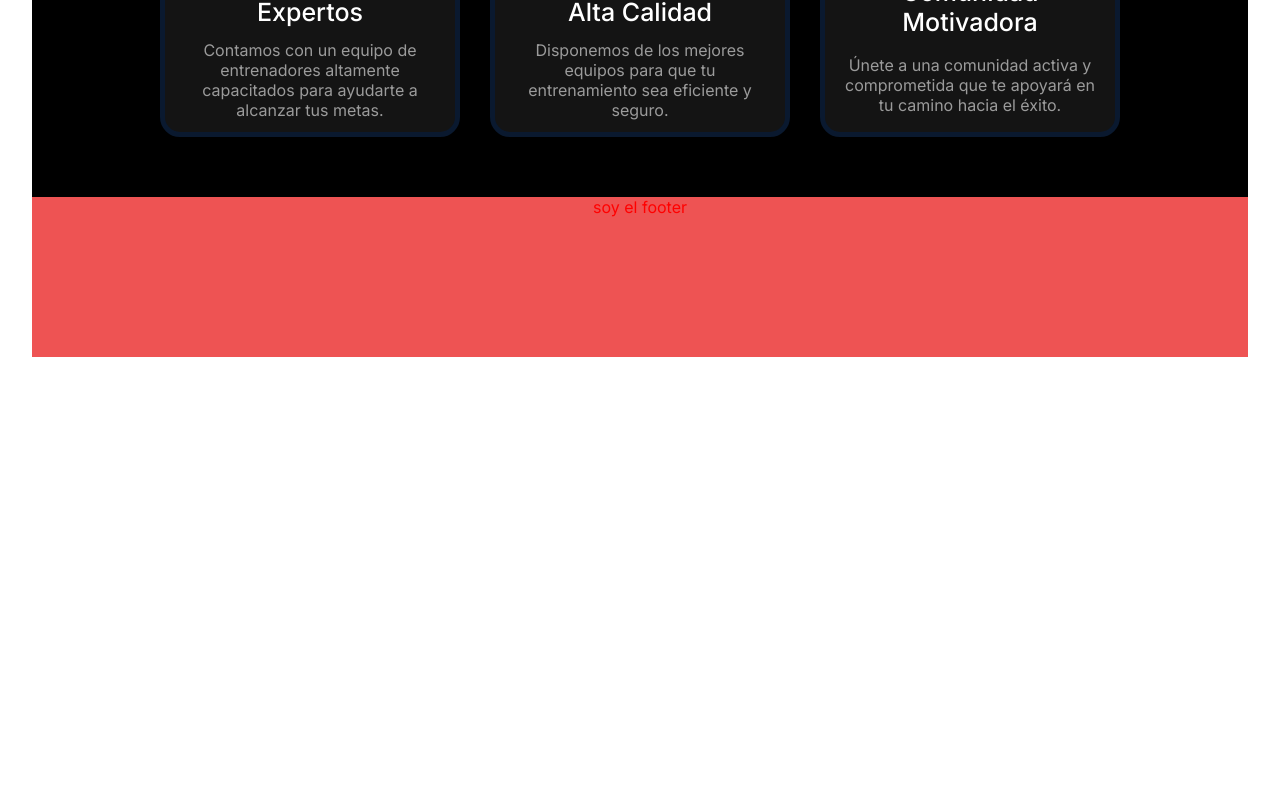
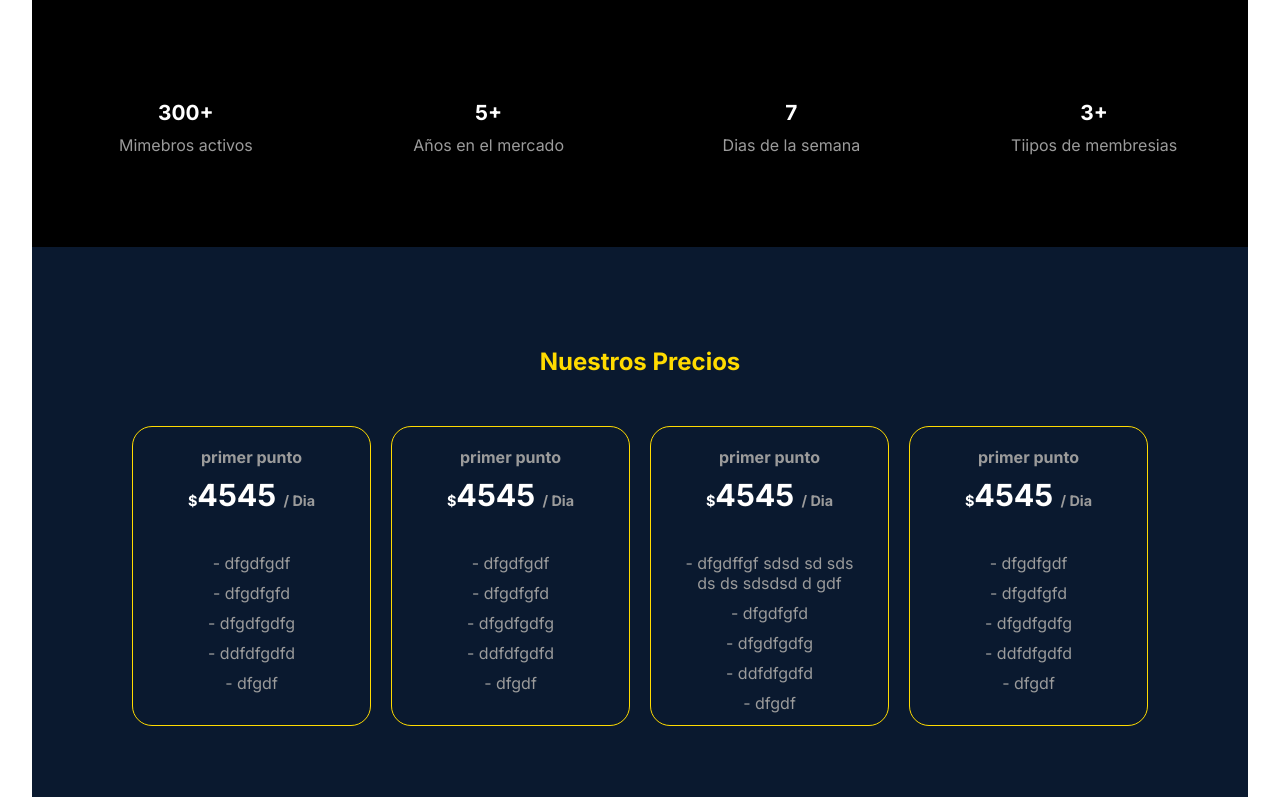
Before and after one commit to pabloocampo1/GymManager-Front-end, a React (Vite) app: page / in a window 1280 px wide. Shown: the part 2000-2797 px from the top of the page. Before the commit the page ends 2389 px from the top, so only its background shows below. Built offline with nearby package versions, Linux system fonts and the light colour scheme; a web font is replaced by a local one.

Commit message:
se creo la seccion de los presios y se agrego el logo del darkmode

```diff
--- a/src/Components/HeaderComponent/Header.jsx
+++ b/src/Components/HeaderComponent/Header.jsx
@@ -6,6 +6,8 @@ import ImageLogoPrincipal from "../../assets/images/imageVallHallaLogo.png"
 import LoginIcon from '@mui/icons-material/Login';
 import MenuIcon from '@mui/icons-material/Menu';
 import MenuMobile from '../MenuMobileComponent/MenuMobile';
+import Brightness4Icon from '@mui/icons-material/Brightness4';
+
 
 function Header() {
     const [isOpenMenu, setIsOpenMenu] = useState(false);
@@ -43,6 +45,11 @@ function Header() {
                         </li>
                         <li>
                             <Link to="/dfdf">
+                                Eventos
+                            </Link>
+                        </li>
+                        <li>
+                            <Link to="/dfdf">
                                 Contacto
                             </Link>
                         </li>
@@ -51,12 +58,16 @@ function Header() {
                 </nav>
             </div>)}
             <div className={style.header_icon_login}>
+
+                <Brightness4Icon className={style.icon_darkMode} ></Brightness4Icon>
                 <Link to="/login">
                     <button>
                         <p>Ingresar</p>
                         <LoginIcon className={style.icon_login} />
                     </button>
+
                 </Link>
+
 
                 <div className={style.inactive}>
                     <MenuIcon
--- a/src/Components/HeaderComponent/Header.module.css
+++ b/src/Components/HeaderComponent/Header.module.css
@@ -4,7 +4,6 @@
     display: flex;
     justify-content: space-between;
     background-color: rgb(0, 0, 0);
-    margin-top: 10px;
 }
 
 .header_image_logo {
@@ -56,6 +55,10 @@
     align-items: center;
     justify-content: end;
     padding-right: 100px;
+}
+.icon_darkMode{
+    color: rgb(255, 255, 255);
+    margin-right: 20px;
 }
 .header_icon_login a {
     text-decoration: none;
--- a/src/Pages/Home/Home.jsx
+++ b/src/Pages/Home/Home.jsx
@@ -2,6 +2,8 @@ import React from 'react';
 import { } from 'react-router-dom';
 import IntroduccionHome from '../SectionHomePages/IntroduccionHome/IntroduccionHome';
 import AboutUsHome from '../SectionHomePages/AboutUsHome/AboutUsHome';
+import PriceMembershipHome from '../SectionHomePages/PriceMembreshipHome/PriceMembershipHome';
+import ContactHome from '../SectionHomePages/ContactHome/ContactHome';
 
 
 function Home() {
@@ -12,7 +14,8 @@ function Home() {
         <div>
             <IntroduccionHome />
             <AboutUsHome />
-
+            <PriceMembershipHome />
+            <ContactHome />
         </div>
     );
 }
--- a/src/Pages/SectionHomePages/AboutUsHome/AboutUsHome.jsx
+++ b/src/Pages/SectionHomePages/AboutUsHome/AboutUsHome.jsx
@@ -35,6 +35,7 @@ function AboutUsHome() {
 
                 </motion.div>
             </div>
+            <WhyChooseUs />
             <div className={style.stadistics_container}>
                 <div>
                     <span>300+</span>
@@ -55,7 +56,7 @@ function AboutUsHome() {
                 <p>Tiipos de membresias</p>
                 </div>
             </div>
-            <WhyChooseUs />
+
         </div>
     );
 }
--- a/src/Pages/SectionHomePages/AboutUsHome/AboutUsHome.module.css
+++ b/src/Pages/SectionHomePages/AboutUsHome/AboutUsHome.module.css
@@ -17,13 +17,13 @@
 
 .aboutUs_section {
   width: 100%;
-  height: 70vh;
+  height: 80vh;
   padding-left: 100px;
     padding-right: 100px;
   display: flex;
   justify-content: center;
   align-items: center;
-  background-color: rgb(0, 0, 0);
+  background-color: var(--colorByBackgrounds);
 }
 
 .aboutUs_section_text {
@@ -101,7 +101,7 @@
 
 .whyChooseUs {
   width: 100%;
-  min-height: 50vh;
+  min-height: 60vh;
   background-color: rgb(0, 0, 0);
   padding: 40px 0px;
 }
@@ -110,9 +110,9 @@
 
 .title {
   font-size: 2rem;
-  padding-bottom: 50px;
-  padding-top: 50px;
-  color: white;
+  padding-bottom: 60px;
+  padding-top: 20px;
+  color: var(--primary-color);
   font-weight: bold;
   text-align: center;
 }
--- /dev/null
+++ b/src/Pages/SectionHomePages/ContactHome/ContactHome.jsx
@@ -0,0 +1,12 @@
+import React from 'react';
+import style from "./ContactHome.module.css"
+
+const ContactHome = () => {
+    return (
+        <div className={style.ContactHome_container}>
+            contacto
+        </div>
+    );
+};
+
+export default ContactHome;
--- /dev/null
+++ b/src/Pages/SectionHomePages/ContactHome/ContactHome.module.css
@@ -0,0 +1,6 @@
+.ContactHome_container{
+    width: 100%;
+    height: 100vh;
+    background-color: black;
+    text-align: center;
+}
--- /dev/null
+++ b/src/Pages/SectionHomePages/PriceMembreshipHome/PriceMembership.module.css
@@ -0,0 +1,58 @@
+.priceMembership_container{
+    width: 100%;
+    height: 100vh;
+    background-color: var(--colorByBackgrounds);
+    padding: 0px 100px ;
+}
+
+.h2_title{
+    text-align: center;
+    padding-top: 100px;
+    padding-bottom: 50px;
+    color: var(--primary-color);
+}
+
+.tipePrice_container{
+    width: 100%;
+    height: auto;
+    display: grid;
+    grid-template-columns: repeat(auto-fit, minmax(200px, 1fr));
+    gap: 20px;
+}
+ .content_container_price{
+    min-height: 300px;
+    border-radius: 20px;
+    border: 0.5px solid var(--primary-color);
+
+    display: flex;
+    flex-direction: column;
+    align-items: center;
+}
+ .content_container_price h3{
+    padding-top: 20px;
+    padding-bottom: 10px;
+    color: var(--textSecond-color);
+    font-size: 1rem;
+}
+ .content_container_price p{
+    color: white;
+    font-weight: bold;
+    font-size: 1.90rem;
+    padding-bottom: 40px;
+}
+ .content_container_price p span{
+    color: var(--textSecond-color);
+    font-size: .90rem;
+}
+
+ .content_container_price div{
+    width: 80%;
+    color: var(--textSecond-color);
+
+}
+
+.content_container_price div ul li{
+    color: var(--textSecond-color);
+    padding-bottom: 10px;
+    list-style: none;
+}
--- /dev/null
+++ b/src/Pages/SectionHomePages/PriceMembreshipHome/PriceMembershipHome.jsx
@@ -0,0 +1,89 @@
+import React from 'react';
+import style from "./PriceMembership.module.css"
+import { motion } from 'framer-motion';
+import { useInView } from "react-intersection-observer";
+
+const PriceMembershipHome = () => {
+    const { ref, inView } = useInView({ triggerOnce: true, threshold: 0.5 });
+    return (
+        <div className={style.priceMembership_container}>
+            <h2  className={style.h2_title}>
+                Nuestros Precios
+            </h2>
+            <div ref={ref}  className={style.tipePrice_container}>
+                <motion.div className={style.content_container_price}
+                    initial={{ opacity: 0, x: -90 }}
+                    animate={{ opacity: inView ? 1 : 0, x: inView ? 0 : -90 }}
+                    transition={{ duration: 1 }}
+                >
+                    <h3>primer punto</h3>
+                    <p><span style={{color:'white'}}>$</span>4545 <span>/ Dia</span></p>
+                    <div>
+                    <ul>
+                        <li>- dfgdfgdf</li>
+                        <li>- dfgdfgfd</li>
+                        <li>- dfgdfgdfg</li>
+                        <li>- ddfdfgdfd</li>
+                        <li>- dfgdf</li>
+                    </ul>
+                    </div>
+                </motion.div>
+                <motion.div className={style.content_container_price}
+                    initial={{ opacity: 0, x: -50 }}
+                    animate={{ opacity: inView ? 1 : 0, x: inView ? 0 : -50 }}
+                    transition={{ duration: 1 }}
+                >
+                    <h3>primer punto</h3>
+                    <p><span style={{color:'white'}}>$</span>4545 <span>/ Dia</span></p>
+                    <div>
+                    <ul>
+                        <li>- dfgdfgdf</li>
+                        <li>- dfgdfgfd</li>
+                        <li>- dfgdfgdfg</li>
+                        <li>- ddfdfgdfd</li>
+                        <li>- dfgdf</li>
+                    </ul>
+                    </div>
+                </motion.div>
+                <motion.div className={style.content_container_price}
+                    initial={{ opacity: 0, y: -50 }}
+                    animate={{ opacity: inView ? 1 : 0, y: inView ? 0 : -50 }}
+                    transition={{ duration: 1 }}
+                >
+                    <h3>primer punto</h3>
+                    <p><span style={{color:'white'}}>$</span>4545 <span>/ Dia</span></p>
+                    <div>
+                    <ul>
+                        <li>- dfgdffgf sdsd sd sds ds ds  sdsdsd d gdf</li>
+                        <li>- dfgdfgfd</li>
+                        <li>- dfgdfgdfg</li>
+                        <li>- ddfdfgdfd</li>
+                        <li>- dfgdf</li>
+                    </ul>
+                    </div>
+                </motion.div>
+                <motion.div className={style.content_container_price}
+                    initial={{ opacity: 0, x: 90 }}
+                    animate={{ opacity: inView ? 1 : 0, x: inView ? 0 : 90 }}
+                    transition={{ duration: 1 }}
+                >
+                   <h3>primer punto</h3>
+                    <p><span style={{color:'white'}}>$</span>4545 <span>/ Dia</span></p>
+                    <div>
+                    <ul>
+                        <li>- dfgdfgdf</li>
+                        <li>- dfgdfgfd</li>
+                        <li>- dfgdfgdfg</li>
+                        <li>- ddfdfgdfd</li>
+                        <li>- dfgdf</li>
+                    </ul>
+                    </div>
+                </motion.div>
+
+
+            </div>
+        </div>
+    );
+};
+
+export default PriceMembershipHome;
```
